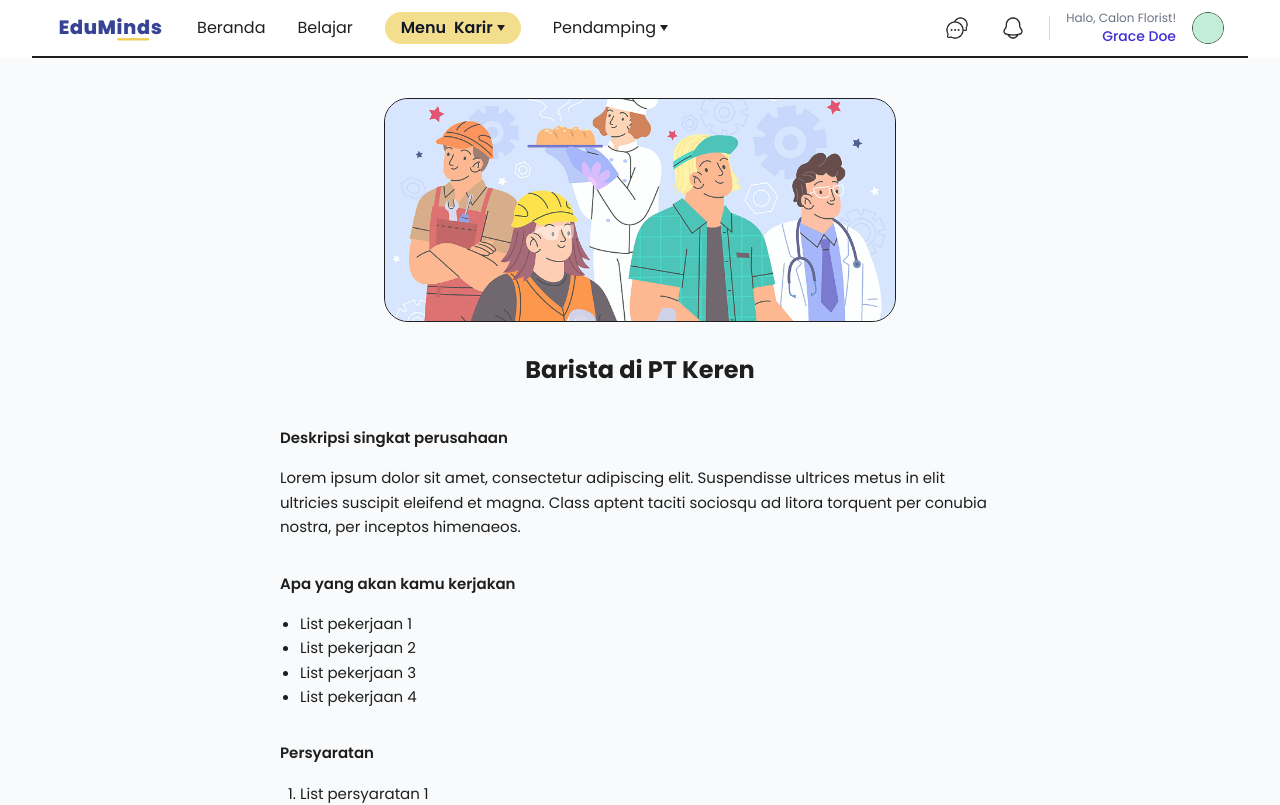
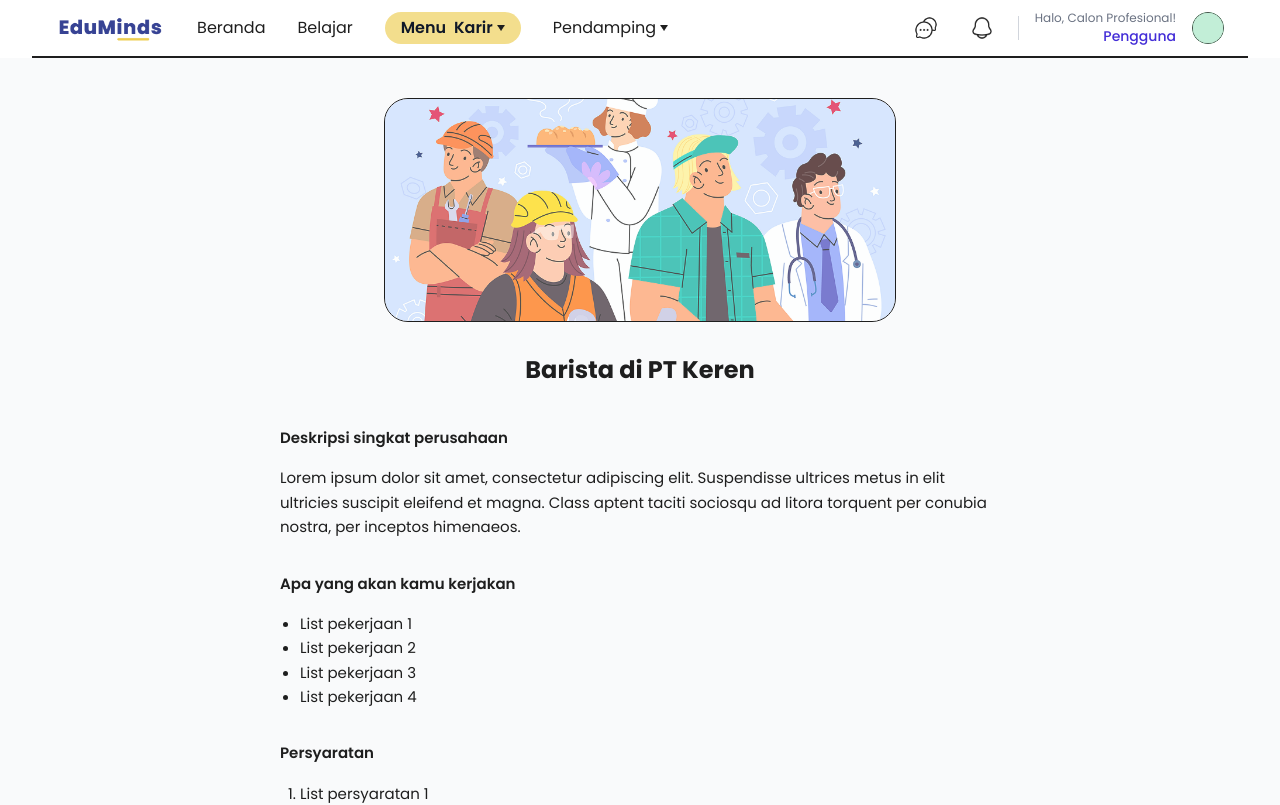
Before and after one commit to najwakahanifatima/EduMinds, a Next.js app in the folder apps/web/: page /career/apply in a window 1280 px wide. Shown: the top 805 px of the page. Built offline with nearby package versions, Linux system fonts and the light colour scheme.

Commit message:
refactor: update static user and career path

```diff
--- a/apps/web/src/app/_components/Navbar.tsx
+++ b/apps/web/src/app/_components/Navbar.tsx
@@ -29,8 +29,19 @@ export default function Navbar() {
   const careerRef = useRef<HTMLDivElement>(null);
   const pendampingRef = useRef<HTMLDivElement>(null);
 
+  const [userName, setUserName] = useState('');
+  const [careerPath, setCareerPath] = useState('');
+
   /* ── close dropdown if click outside ────────── */
   useEffect(() => {
+    const storedName = localStorage.getItem("user_name");
+    if (storedName) {
+      setUserName(storedName);
+    }
+    const savedCareer = localStorage.getItem('userSelectedCareer');
+    if (savedCareer) {
+          setCareerPath(savedCareer);
+      }
     const handler = (e: MouseEvent) => {
       if (
         careerRef.current &&
@@ -48,6 +59,8 @@ export default function Navbar() {
     document.addEventListener("mousedown", handler);
     return () => document.removeEventListener("mousedown", handler);
   }, []);
+
+
 
   return (
     <div className="sticky top-0 z-50 w-full bg-white/90 backdrop-blur">
@@ -152,8 +165,8 @@ export default function Navbar() {
           <span className="h-6 w-px bg-gray-300" />
 
           <div className="hidden xl:text-right xl:block">
-            <p className="text-xs text-gray-500">Halo, Calon Florist!</p>
-            <p className="text-sm font-medium text-indigo-700">Grace Doe</p>
+            <p className="text-xs text-gray-500">Halo, Calon {careerPath || "Profesional"}!</p>
+            <p className="text-sm font-medium text-indigo-700">{userName || "Pengguna"}</p>
           </div>
 
           <button onClick={() => router.push("/profile")}>
--- a/apps/web/src/app/career/page.tsx
+++ b/apps/web/src/app/career/page.tsx
@@ -18,15 +18,15 @@ export default function CareerPage() {
   const otherCareer = [
     {
         name: 'Barista',
-        icon: '/barista.png'
+        icon: '/Barista.png'
     },
     {
         name: 'Floris',
-        icon: '/floris.png'
+        icon: '/Florist.png'
     },
     {
         name: 'Koki',
-        icon: '/koki.png'
+        icon: '/Koki.png'
      },
   ];
 
--- a/apps/web/src/app/learning/page.tsx
+++ b/apps/web/src/app/learning/page.tsx
@@ -25,7 +25,7 @@ export default function LearningPage() {
           <div className="flex items-center gap-4">
             {/* icon */}
             <img
-              src="./floris.png"
+              src="./Florist.png"
               alt="bouquet"
               className="h-10 w-10"
             />
--- a/apps/web/src/app/signup/signup-student/signup-student2/page.tsx
+++ b/apps/web/src/app/signup/signup-student/signup-student2/page.tsx
@@ -39,6 +39,7 @@ const SignUp = () => {
 
       setProgressWidth(100);
       localStorage.setItem('id_user', data.id);
+      localStorage.setItem('user_name', data.name);
       console.log('DEBUG IN FE: register user', data);
 
       const params = new URLSearchParams({
--- a/apps/web/src/app/user-dashboard/page.tsx
+++ b/apps/web/src/app/user-dashboard/page.tsx
@@ -91,13 +91,19 @@ const BarChart = ({ data }: BarChartProps) => {
 
 
 const UserDashboard = () => {
-  const [user, setUser] = useState({ name: 'Grace Doe' });
-  const [careerPath, setCareerPath] = useState('Floris');
+  const [user, setUser] = useState({ name: '' });
+  const [careerPath, setCareerPath] = useState('');
 
   useEffect(() => {
       const savedCareer = localStorage.getItem('userSelectedCareer');
+      const savedUserName = localStorage.getItem('user_name');
+      console.log('DEBUG in FE: saved career is ', savedCareer);
       if (savedCareer) {
           setCareerPath(savedCareer);
+      }
+      console.log('DEBUG in FE: user_name is ', savedUserName);
+      if (savedUserName) {
+        setUser({ name: savedUserName });
       }
   }, []);
 
```
